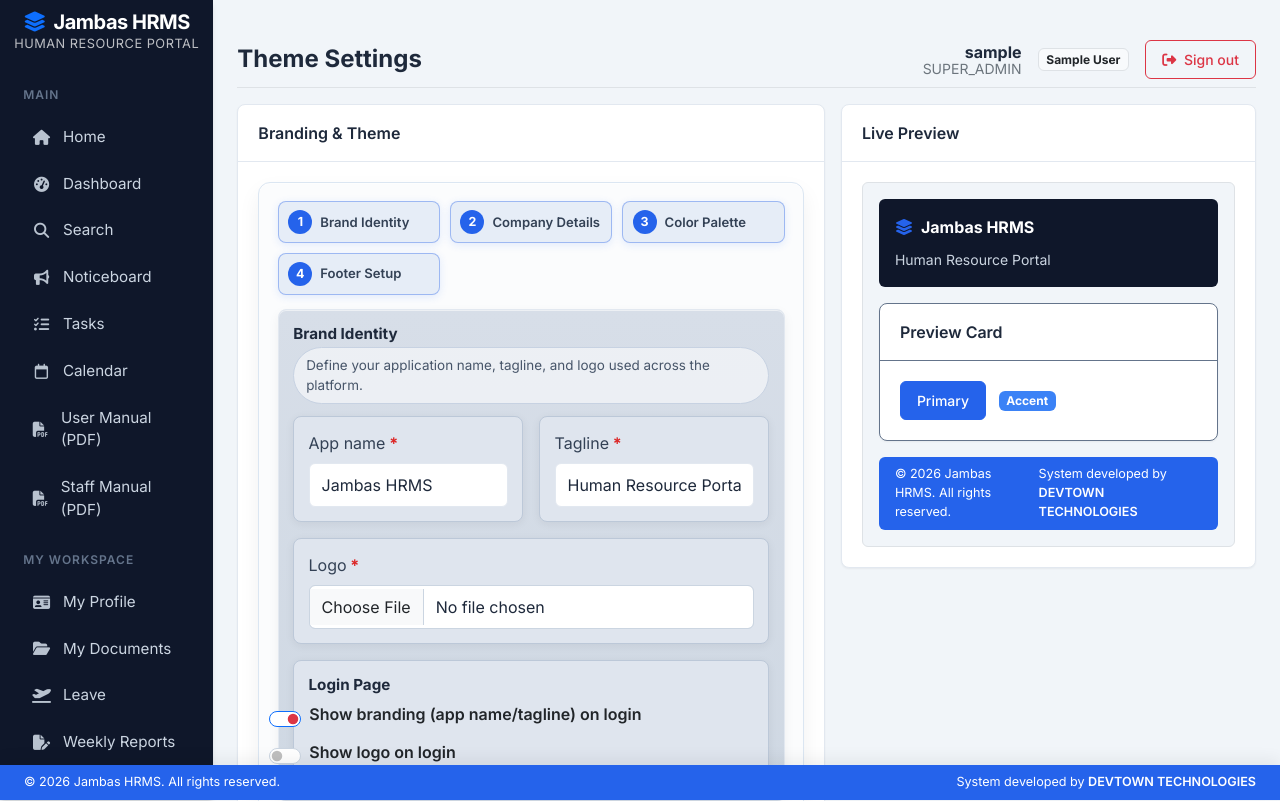
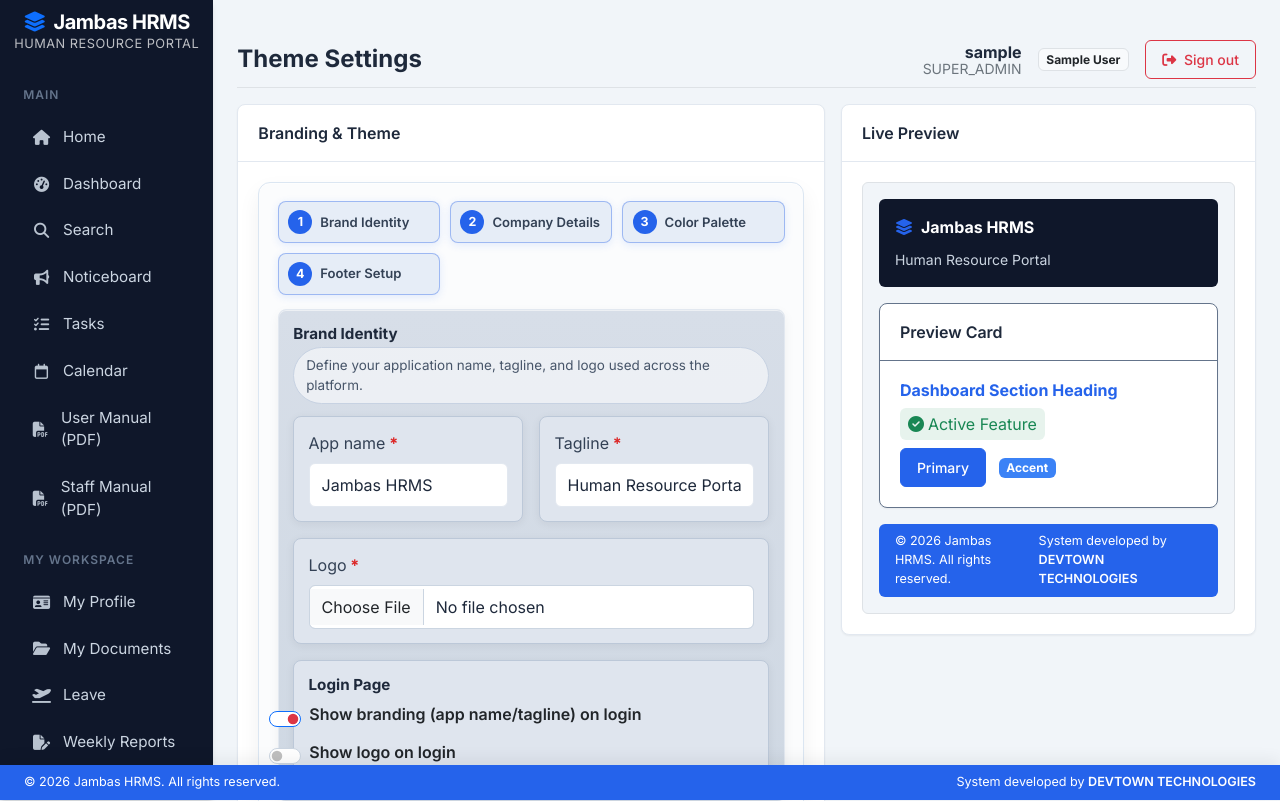
Before and after one commit to nekiwanuka/Jhrm-portal, a Django app: page /settings/theme/ in a window 1280 px wide. Shown: the top 801 px of the page. Run offline with Django 4.2, Linux system fonts and the light colour scheme; a user stored in the database is signed in; data comes from the database, SQL or seed files in the repository; tables that the repository leaves empty hold one stand-in row (values such as "Sample post"); data that the repository does not hold is empty.

Commit message:
Add live preview for dashboard theme colors

```diff
--- a/templates/core/theme_settings.html
+++ b/templates/core/theme_settings.html
@@ -257,6 +257,12 @@
               Preview Card
             </div>
             <div class="card-body">
+              <h6 id="preview-dashboard-section-title" class="fw-bold mb-2" style="color: {{ branding.dashboard_section_heading_color|default:branding.primary_color }};">Dashboard Section Heading</h6>
+              <div class="d-inline-flex align-items-center mb-2 px-2 py-1 rounded" id="preview-dashboard-active-feature" style="background: {{ branding.dashboard_active_feature_color|default:'#198754' }}1A; color: {{ branding.dashboard_active_feature_color|default:'#198754' }};">
+                <i class="fa-solid fa-circle-check me-1"></i>
+                <span>Active Feature</span>
+              </div>
+              <br>
               <button id="preview-primary-btn" class="btn btn-sm text-white" style="background: {{ branding.primary_color }}; border-color: {{ branding.primary_color }};">Primary</button>
               <span class="badge ms-2" id="preview-accent-badge" style="background: {{ branding.accent_color }};">Accent</span>
             </div>
@@ -280,6 +286,8 @@
   const accentInput = document.getElementById('id_accent_color');
   const sidebarInput = document.getElementById('id_sidebar_color');
   const bodyBgInput = document.getElementById('id_body_bg_color');
+  const dashboardActiveFeatureInput = document.getElementById('id_dashboard_active_feature_color');
+  const dashboardSectionHeadingInput = document.getElementById('id_dashboard_section_heading_color');
   const footerEnabledInput = document.getElementById('id_footer_enabled');
   const footerLeftInput = document.getElementById('id_footer_left_text');
   const footerRightInput = document.getElementById('id_footer_right_text');
@@ -293,6 +301,8 @@
   const previewRoot = document.getElementById('theme-preview');
   const previewPrimaryBtn = document.getElementById('preview-primary-btn');
   const previewAccentBadge = document.getElementById('preview-accent-badge');
+  const previewDashboardActiveFeature = document.getElementById('preview-dashboard-active-feature');
+  const previewDashboardSectionTitle = document.getElementById('preview-dashboard-section-title');
   const previewCard = previewPrimaryBtn.closest('.card');
   const previewHeader = previewCard.querySelector('.card-header');
   const previewLogoImg = document.getElementById('preview-logo-img');
@@ -345,6 +355,13 @@
       };
     }
     if (accentInput) previewAccentBadge.style.backgroundColor = accentInput.value;
+    if (dashboardActiveFeatureInput && previewDashboardActiveFeature) {
+      previewDashboardActiveFeature.style.color = dashboardActiveFeatureInput.value;
+      previewDashboardActiveFeature.style.backgroundColor = `${dashboardActiveFeatureInput.value}1A`;
+    }
+    if (dashboardSectionHeadingInput && previewDashboardSectionTitle) {
+      previewDashboardSectionTitle.style.color = dashboardSectionHeadingInput.value;
+    }
     if (secondaryInput) {
       previewCard.style.borderColor = secondaryInput.value;
       previewHeader.style.borderBottomColor = secondaryInput.value;
@@ -406,7 +423,7 @@
     });
   }
 
-  [appNameInput, taglineInput, primaryInput, primaryHoverInput, secondaryInput, accentInput, sidebarInput, bodyBgInput, footerEnabledInput, footerLeftInput, footerRightInput, footerLinkTextInput, footerLinkUrlInput, footerBgInput, footerTextInput].forEach(function (input) {
+  [appNameInput, taglineInput, primaryInput, primaryHoverInput, secondaryInput, accentInput, sidebarInput, bodyBgInput, dashboardActiveFeatureInput, dashboardSectionHeadingInput, footerEnabledInput, footerLeftInput, footerRightInput, footerLinkTextInput, footerLinkUrlInput, footerBgInput, footerTextInput].forEach(function (input) {
     if (input) {
       input.addEventListener('input', applyPreview);
       input.addEventListener('change', applyPreview);
```
